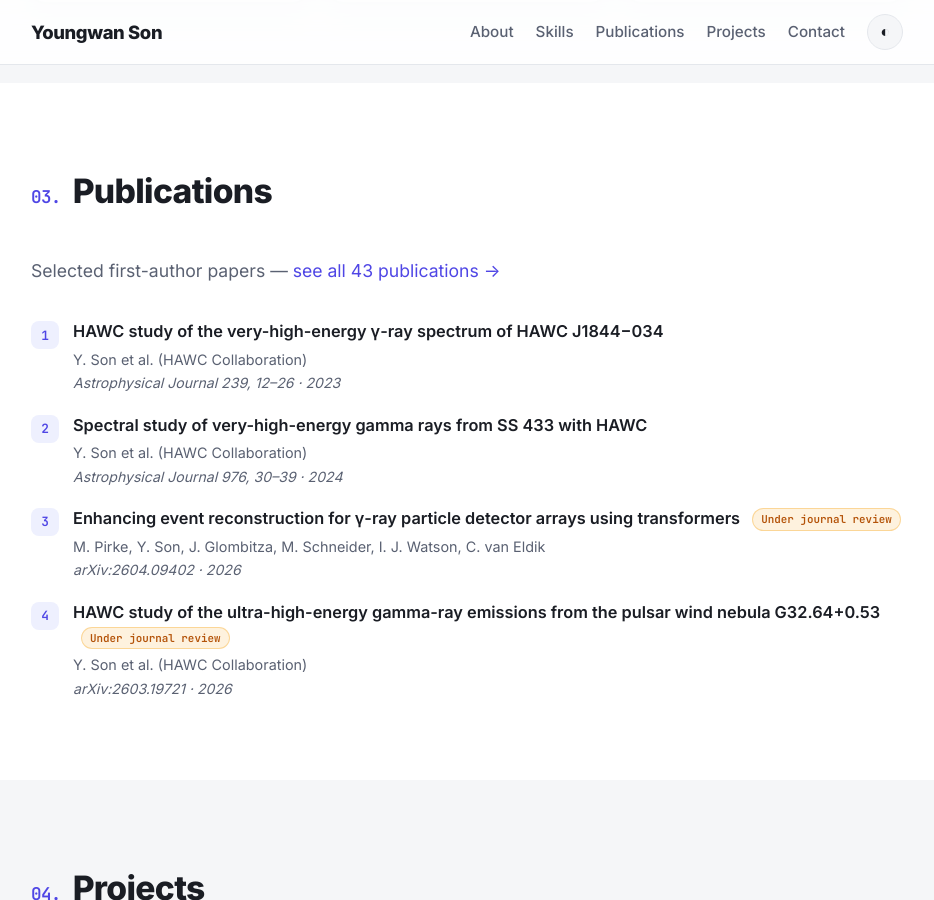
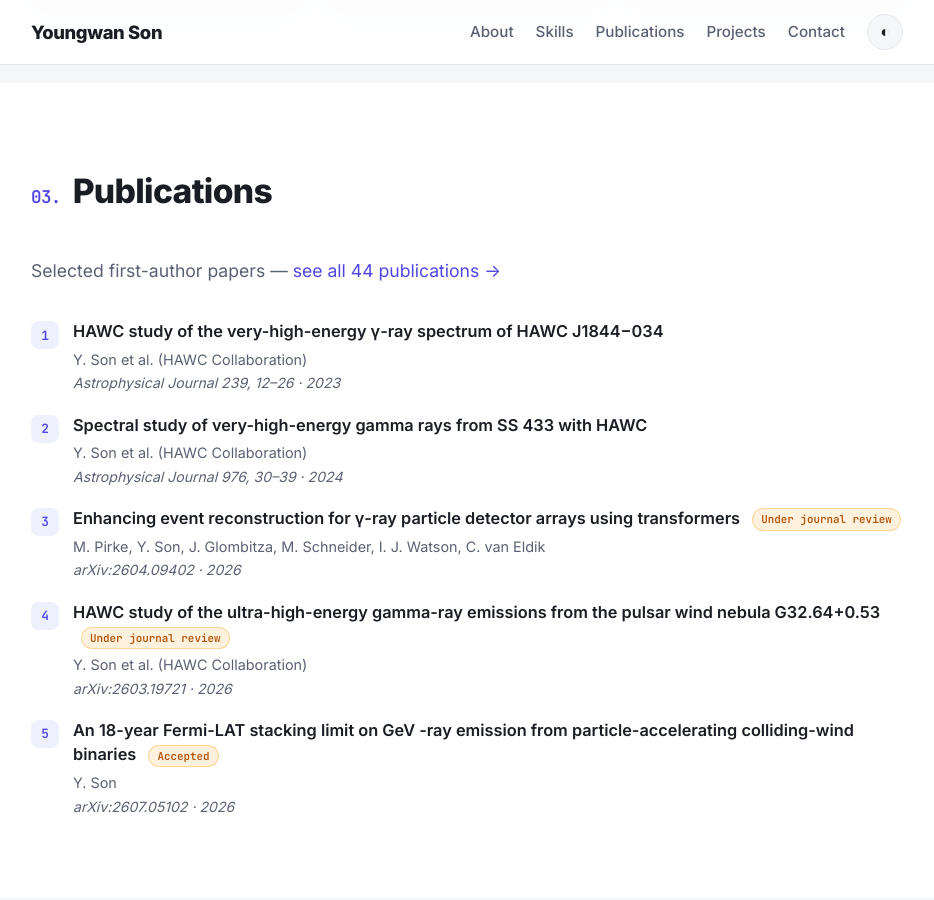
Before and after one commit to virusfunk/virusfunk.github.io, a Jekyll site: the page built from index.html, in a window 1280 px wide and 900 px high, scrolled down 1562 px. Shown: the whole window, without its empty margins (173-1107 px from the left). Built offline with Jekyll 4.4.1, drawn with Linux system fonts in a browser that asks for light colours.

Commit message:
Update publications.yml

```diff
--- a/_data/publications.yml
+++ b/_data/publications.yml
@@ -28,6 +28,13 @@ first:
     year: 2026
     note: "Under journal review"
     link: "https://arxiv.org/abs/2603.19721"
+
+  - title: "An 18-year Fermi-LAT stacking limit on GeV  -ray emission from particle-accelerating colliding-wind binaries"
+    authors: "Y. Son"
+    venue: "arXiv:2607.05102"
+    year: 2026
+    note: "Accepted"
+    link: "https://arxiv.org/abs/2607.05102"
 
 # ── Conference proceedings ─────────────────────────────
 proceedings:
```
